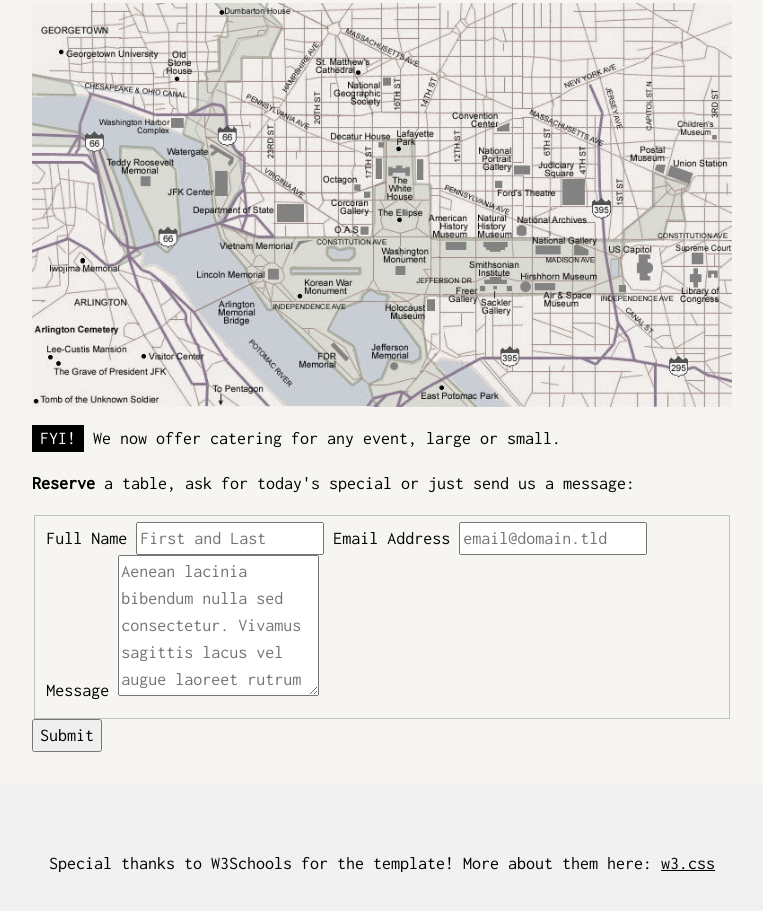
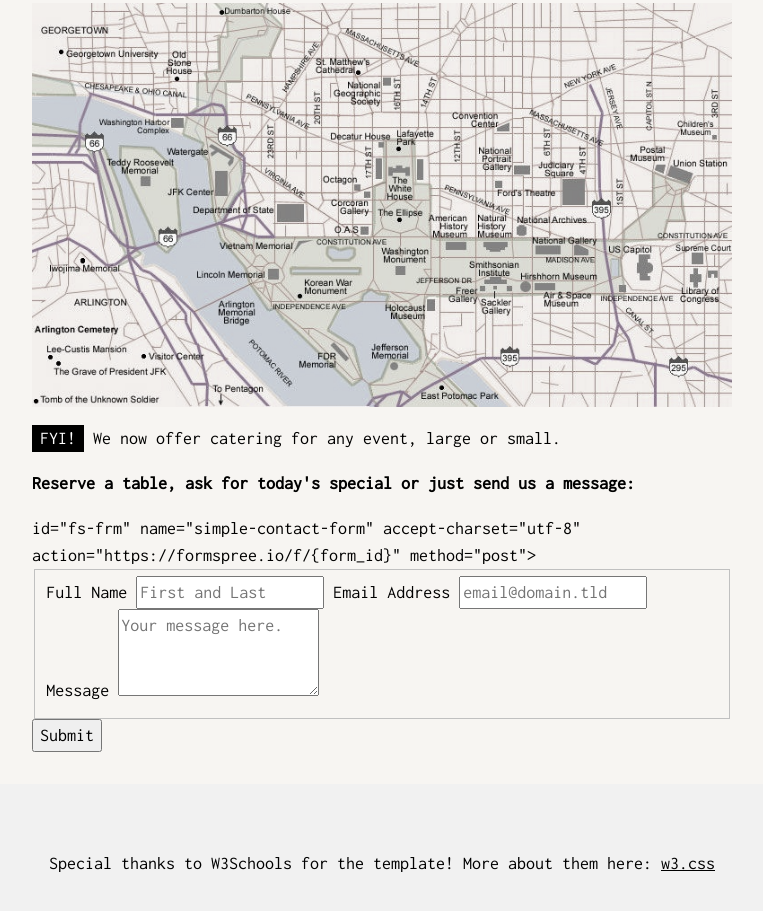
Before and after one commit to alialpert/alis-cafe, a plain HTML site: page index.html in a window 1280 px wide. Shown: the part 4068-4979 px from the top of the page, without its empty margins (258-1021 px from the left). Drawn offline with nearby package versions, Linux system fonts and the light colour scheme.

Commit message:
adding a form & formatting changes

```diff
--- a/index.html
+++ b/index.html
@@ -141,16 +141,18 @@
     <p>2000 L St, Washington DC</p>
     <img src="map2.jpg" class="w3-image" style="width:100%">
     <p><span class="w3-tag">FYI!</span> We now offer catering for any event, large or small.</p>
-    <p><strong>Reserve</strong> a table, ask for today's special or just send us a message:</p>
+    <p><strong>Reserve a table, ask for today's special or just send us a message:</strong></p>
 
-    <form id="fs-frm" name="simple-contact-form" accept-charset="utf-8" action="https://formspree.io/f/{form_id}" method="post">
+    <form action="https://formspree.io/f/xwkyeblq"
+    method="POST">
+    id="fs-frm" name="simple-contact-form" accept-charset="utf-8" action="https://formspree.io/f/{form_id}" method="post">
       <fieldset id="fs-frm-inputs">
         <label for="full-name">Full Name</label>
         <input type="text" name="name" id="full-name" placeholder="First and Last" required="">
         <label for="email-address">Email Address</label>
         <input type="email" name="_replyto" id="email-address" placeholder="email@domain.tld" required="">
         <label for="message">Message</label>
-        <textarea rows="5" name="message" id="message" placeholder="Aenean lacinia bibendum nulla sed consectetur. Vivamus sagittis lacus vel augue laoreet rutrum faucibus dolor auctor. Donec ullamcorper nulla non metus auctor fringilla nullam quis risus." required=""></textarea>
+        <textarea rows="3" name="message" id="message" placeholder="Your message here." required=""></textarea>
         <input type="hidden" name="_subject" id="email-subject" value="Contact Form Submission">
       </fieldset>
       <input type="submit" value="Submit">
```
